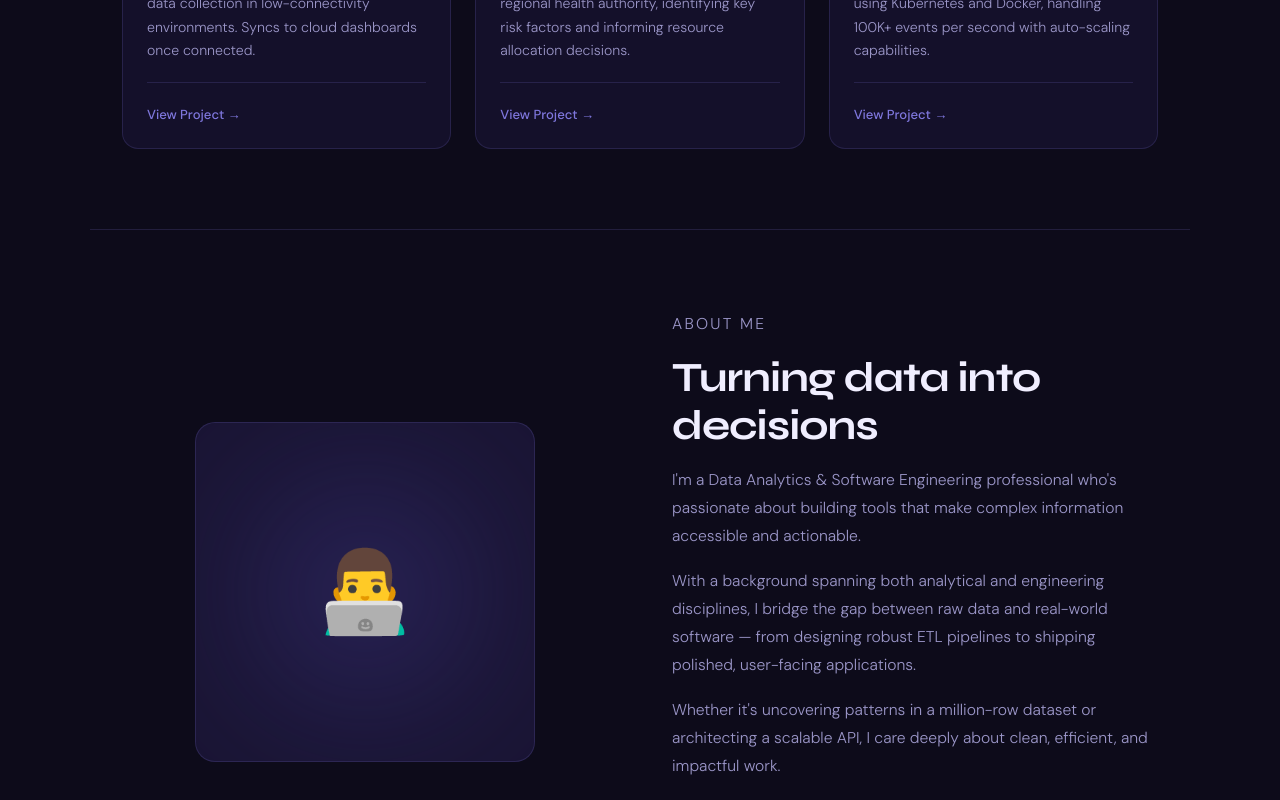
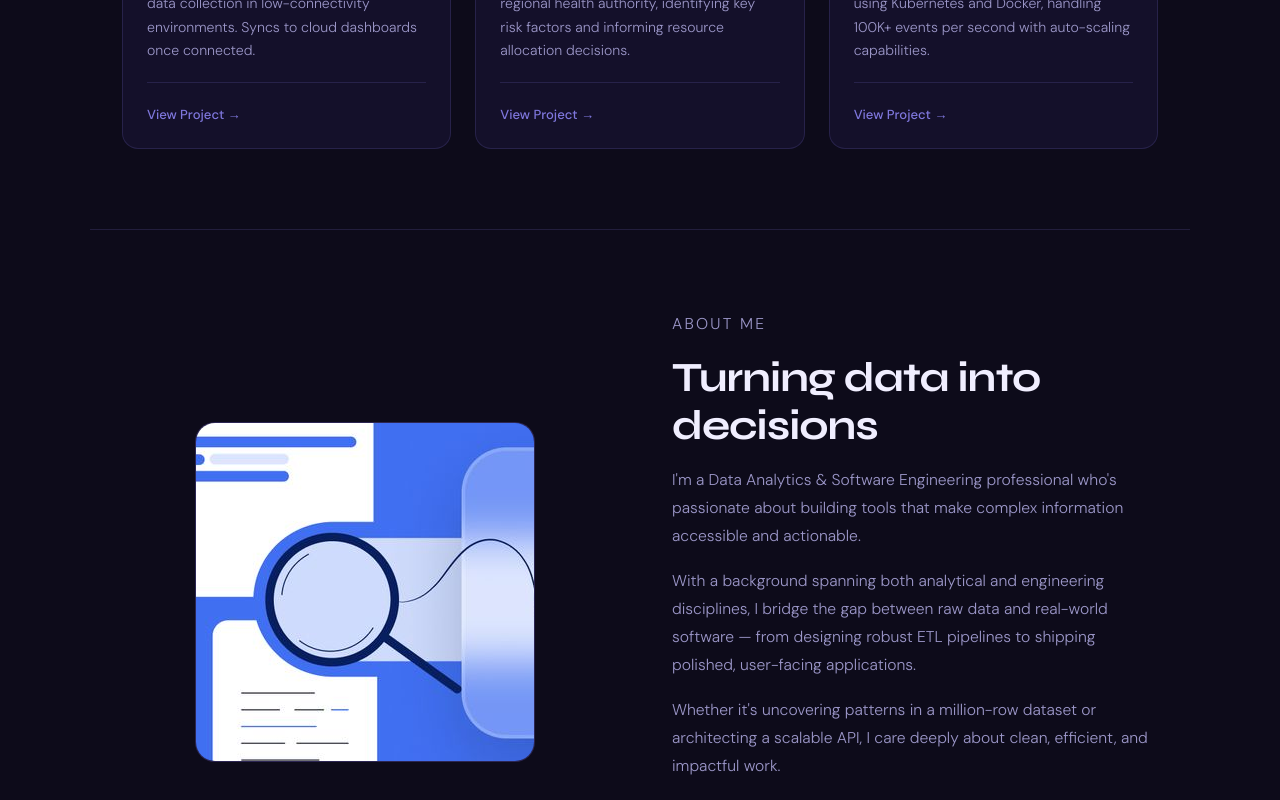
Before and after one commit to kechomartin/portfoliov3, a React (Create React App) app: page / in a window 1280 px wide. Shown: the part 2740-3540 px from the top of the page. Built offline with nearby package versions, Linux system fonts and the light colour scheme.

Commit message:
Add image asset for data visualization in About section

```diff
--- a/src/components/About.js
+++ b/src/components/About.js
@@ -2,6 +2,7 @@ import React from 'react';
 import { aboutSkills } from '../data/portfolio';
 import useFadeIn from '../hooks/useFadeIn';
 import './About.css';
+import turningDataToDecisions from '../assets/turning data to decisions.png';
 
 export default function About() {
   const ref = useFadeIn();
@@ -12,11 +13,13 @@ export default function About() {
         <div ref={ref} className="about-grid fade-up">
 
           <div className="about-avatar-wrap">
-            <div className="about-avatar">
-              <div className="about-glow" />
-              <span className="about-emoji">👨‍💻</span>
-            </div>
-          </div>
+           <div className="about-avatar">
+           <div className="about-glow" />
+           <span className="about-emoji">
+            <img src={turningDataToDecisions} alt="Data visualization graphics" />
+          </span>
+         </div>
+      </div>
 
           <div className="about-text">
             <p className="section-label">About Me</p>
```
Also changed, not shown: src/assets/turning data to decisions.png (added).
